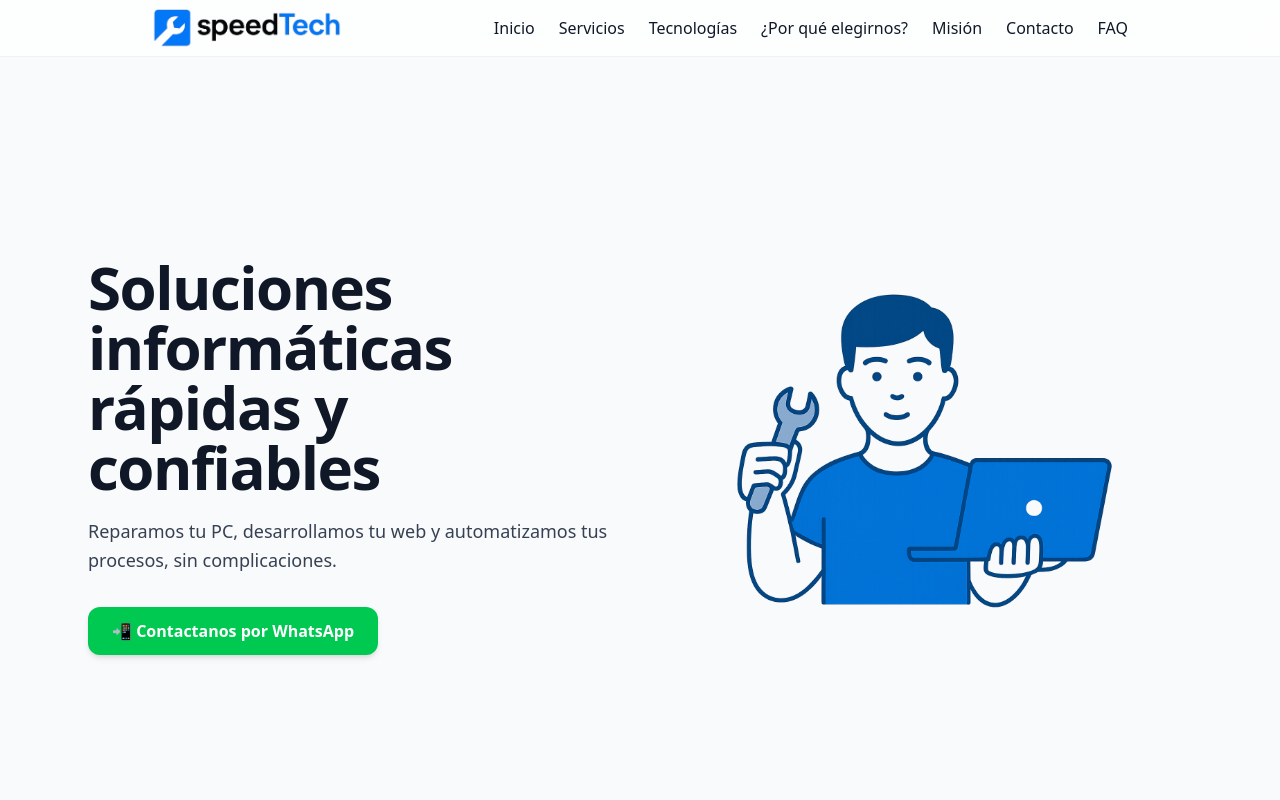
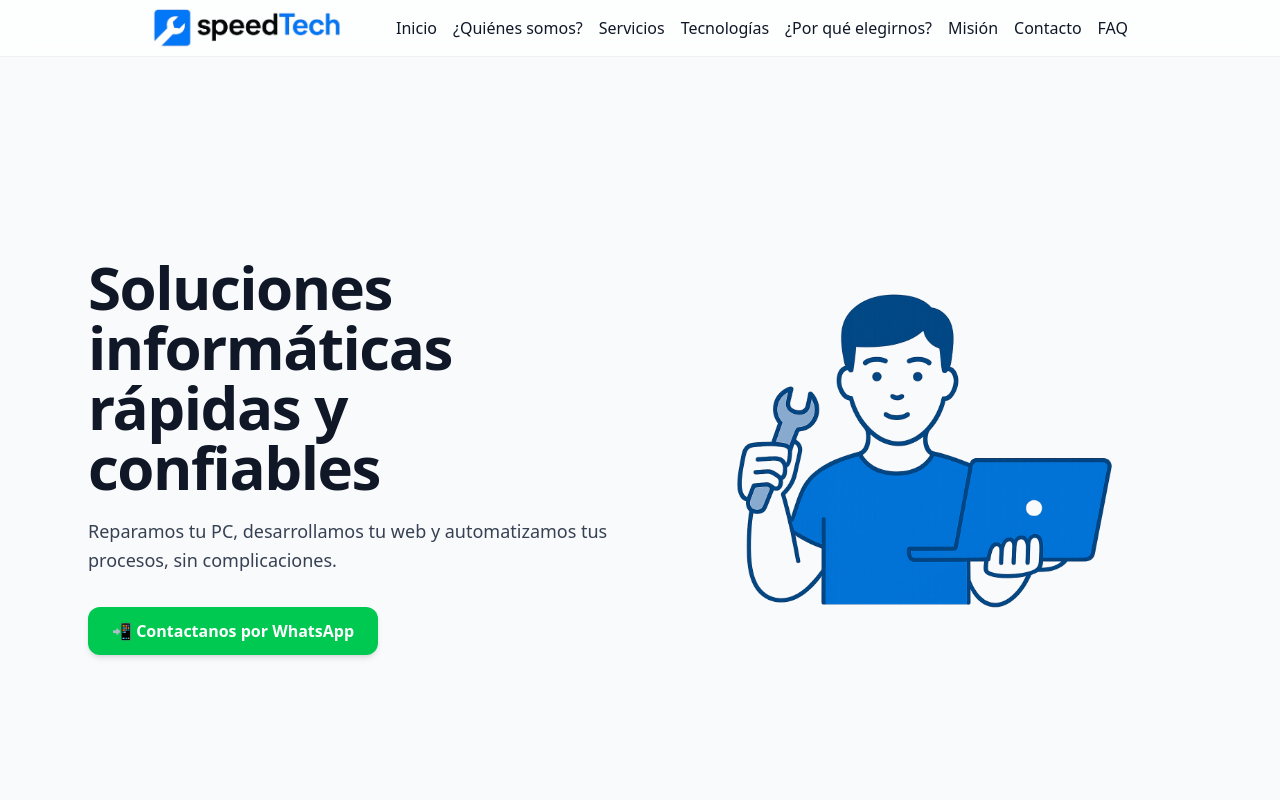
Before and after one commit to hectoray99/speedtech-site, a React (Vite) app: page / in a window 1280 px wide. Shown: the top 800 px of the page. Built offline with nearby package versions, Linux system fonts and the light colour scheme; the HTML template or start-up script is replaced by a standard one.

Commit message:
feat(nav): agrega link a ·quienes en el navbar

```diff
--- a/src/components/Navbar.tsx
+++ b/src/components/Navbar.tsx
@@ -5,6 +5,7 @@ import logo from "../assets/icon.png";
 
 const links = [
     { href: "#hero", label: "Inicio" },
+    { href: "#quienes", label: "¿Quiénes somos?" },
     { href: "#servicios", label: "Servicios" },
     { href: "#tech", label: "Tecnologías" },
     { href: "#porque", label: "¿Por qué elegirnos?" },
@@ -32,7 +33,7 @@ export default function Navbar() {
                 </a>
 
                 {/* Desktop links */}
-                <div className="hidden md:flex gap-6 text-base font-medium">
+                <div className="hidden md:flex gap-4 text-base font-medium">
                     {links.map((link) => (
                         <a
                             key={link.href}
```
